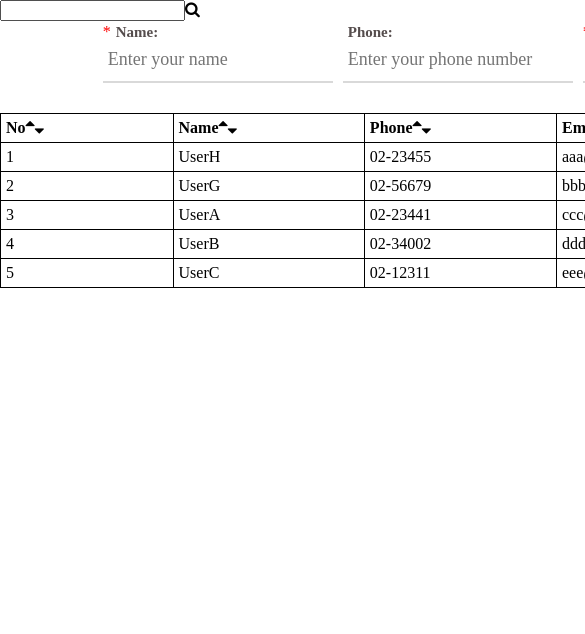
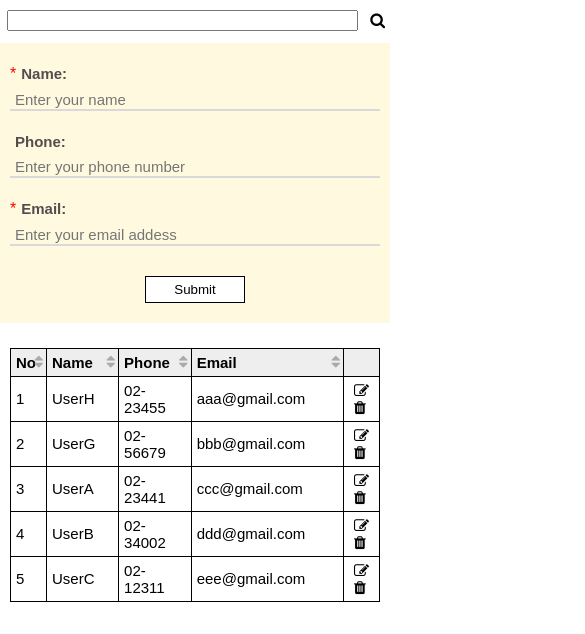
Before and after one commit to mobetav83610/FrontEndTest, a React app: page / in a window 390 px wide. Shown: the top 634 px of the page, 585 px wide, since content can reach past the window. Built offline with nearby package versions, Linux system fonts and the light colour scheme.

Commit message:
style and search modified

```diff
--- a/public/styles.css
+++ b/public/styles.css
@@ -1,41 +1,134 @@
-
 html {
-    height: 100%;
 }
 
 body {
-    margin: auto;
-    height: 100%;
+    margin: 0 auto;
 }
 
-.container {
-    height: 100%;
+.container {width: 100%;max-width: 970px;margin: 0 auto;}
+
+* {
+    box-sizing: border-box;
+    font-family: arial;
 }
 
-.sorting {
-  color:red;
+#userForm {
+}
+
+#userForm > div {}
+
+.searchBar {
+    position: relative;
+    height: 40px;
+    padding: 10px;
+    margin-bottom: 3px;
+}
+
+.searchBar input {
+    position: absolute;
+    right: 30px;
+}
+
+.searchBar i {
+    position: absolute;
+    right: 10px;
+    top: 12px;
+}
+
+.addForm input[type="submit"] {
+    background: white;
+    border: 1px solid;
+    padding: 5px;
+    cursor: pointer;
+}
+
+table {
+    width: 100%;
+    max-width: 100%;
+    font-family: arial;
+    font-size: 15px;
+}
+
+table, th, td {
+    border: 1px solid black;
+    border-collapse: collapse;
+    /* width: 973px; */
+}
+
+table input{
+    background: #eee;
+    border: none;
+    font-size: 15px;
+    width: 99%;
+}
+
+thead{
+    background: #eee;
+}
+
+thead th{
+    cursor: pointer;
+    position: relative;
+}
+
+thead th:last-child{
+    cursor: default;
+}
+
+th, td {
+    padding: 5px;
+    text-align: left;
+}
+
+th span {
+    margin-right: 5px;
+}
+
+th i:nth-of-type(1) {
+    height: 10px;
+    /* width: 20px; */
+    position: absolute;
+    right: 10px;
+    color: #aaa;
+}
+
+th i:nth-of-type(2) {
+    position: absolute;
+    color: #aaa;
+    right: 10px;
+}
+
+th i.sorting {
+    color: black;
 }
 
 .notSorting {
-  color:white;
+    /* color: white; */
 }
 
-* {
-    box-sizing: border-box;
+td {
+    height: 32px;
 }
 
-table, th, td {
-  border: 1px solid black;
-  border-collapse: collapse;
-  width: 973px;
-}
-th, td {
-  padding: 5px;
-  text-align: left;
+tr > *:nth-child(1) {
+    width: 6%;
 }
 
-@media only screen and (max-width: 768px) {
+tr > *:nth-child(2) {
+    width: 20%;
+}
 
+tr > *:nth-child(3) {
+    width: 20%;
+}
+
+tr > *:nth-child(4) {
+    width: 20%;
+    word-break: break-word;
+}
+
+tr > *:nth-child(5) {
+    width: 30%;
 }
 
 input[type="number"]::-webkit-outer-spin-button, input[type="number"]::-webkit-inner-spin-button {
@@ -47,9 +140,8 @@ input[type="number"] {
     -moz-appearance: textfield;
 }
 
-
 .formLabel {
-    font-family: Poppins-Regular;
+    /* font-family: Poppins-Regular; */
     font-size: 15px;
     color: #554d4d;
     line-height: 1.5;
@@ -59,18 +151,19 @@ input[type="number"] {
 
 .inputDiv {
     display: inline-block;
-    width: 230px;
+    width: 29%;
     text-align: left;
-    padding-bottom: 11px;
+    padding-bottom: 6px;
     border-bottom: 2px solid #d9d9d9;
-    margin: 0 5px;
+    /* margin: 0 1%; */
+    margin-right: 2%;
 }
 
 .inputDiv input {
     display: block;
     background: transparent;
-    font-family: Poppins-Medium;
-    font-size: 18px;
+    /* font-family: Poppins-Medium; */
+    font-size: 15px;
     color: #333333;
     line-height: 1.2;
     padding: 0 5px;
@@ -80,16 +173,67 @@ input[type="number"] {
     margin-top: 5px;
 }
 
-
 .addForm {
     text-align: center;
-    padding-bottom: 30px;
-    width: 973px;
-    margin: auto;
+    padding: 10px;
+    padding-bottom: 20px;
+    background: #fffadf;
+    margin: 0px 0;
 }
 
+.formTable {
+    padding: 10px;
+    margin-top: 15px;
+}
 
-.formTable {
-    width: 973px;
-    margin: auto;
+.controlTd i {
+    margin-left: 5px;
+    margin-right: 5px;
 }
+
+@media(max-width: 420px) {
+    .searchBar input {
+        width: 90%;
+        position: absolute;
+        left: 7px;
+    }
+
+    .searchBar i{
+        right: 5px;
+    }
+}
+
+@media(max-width: 768px) {
+    .inputDiv {
+        width: 100%;
+        padding: 0 0px;
+        margin: 10px 0%;
+    }
+
+    .addForm {
+        /* padding-bottom: 40px; */
+    }
+
+    .addForm input[type="submit"] {
+        margin-top: 20px;
+        width: 100px;
+    }
+
+    .formTable {
+        padding: 25px 10px;
+        margin-top: 0;
+    }
+
+    tr > *:nth-child(4){
+        width: 45%;
+    }
+
+    table input {
+        width: 90%;
+    }
+
+    th i:nth-of-type(1),
+    th i:nth-of-type(2){
+        right: 3px;
+    }
+}
--- a/src/js/container/VisibleList.js
+++ b/src/js/container/VisibleList.js
@@ -3,21 +3,26 @@ import { connect } from 'react-redux';
 import TbContainer from './TbContainer'
 
 const getVisibleList = (formList, searchWord) => {
-  if (searchWord ==="") {
+  if (searchWord =="") {
     return formList;
   } else {
     let filteredList = [];
     formList.forEach((item)=>{
       for(let key in item){
-        if ((key==="seqno"||key==="name") && item[key].toString().toLowerCase().indexOf(searchWord)>=0) {
+        if ((key=="seqno"||key=="name") && item[key].toString().toLowerCase().indexOf(searchWord)>=0) {
           filteredList.push(item);
           return;
         }
-        if (key==="areaCode" && (item[key].toString()+item["phone"].toString()).toLowerCase().indexOf(searchWord)>=0) {
-          filteredList.push(item);
-          return;
+        if (key=="areaCode") {
+          let withAreaCode = item[key]==""?"":(item[key]+"-");
+          withAreaCode+=item["phone"].toString();
+          let withoutAreaCode = item[key].toString()+item["phone"].toString();
+          if (withAreaCode.indexOf(searchWord)>=0 || withoutAreaCode.indexOf(searchWord)>=0) {
+            filteredList.push(item);
+            return;
+          }
         }
-        if (key==="emailPrefix" && (item[key]+"@"+item["emailSuffix"]).toLowerCase().indexOf(searchWord)>=0) {
+        if (key=="emailPrefix" && (item[key]+"@"+item["emailSuffix"]).toLowerCase().indexOf(searchWord)>=0) {
           filteredList.push(item);
           return;
         }
```
